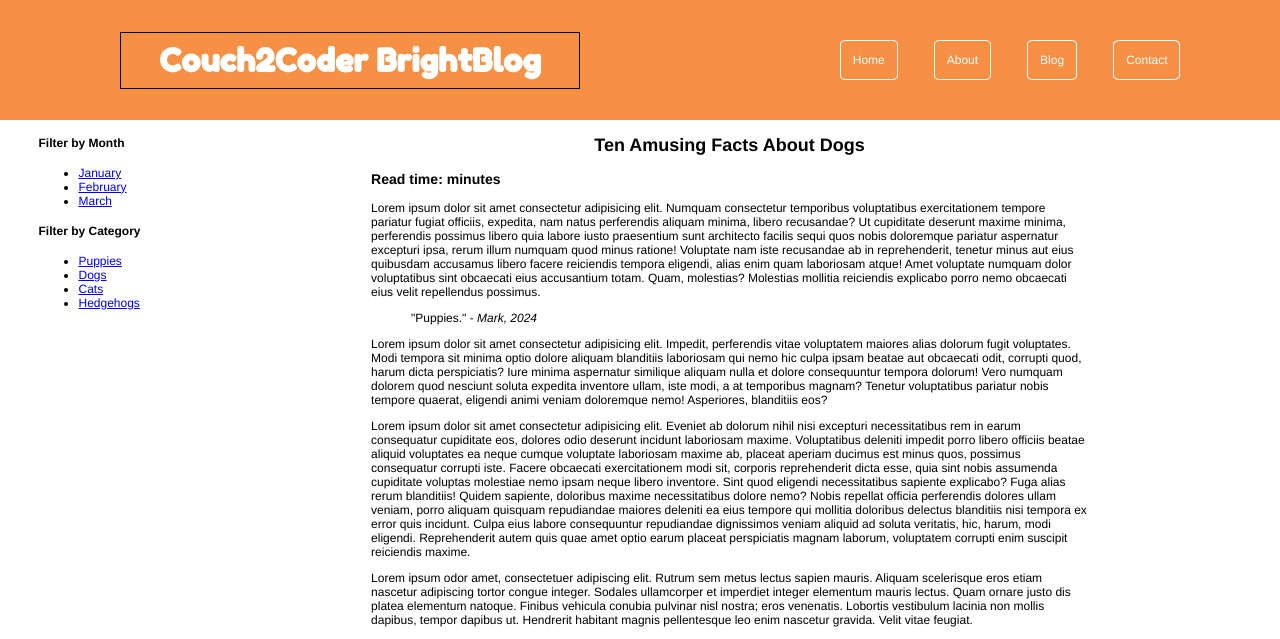
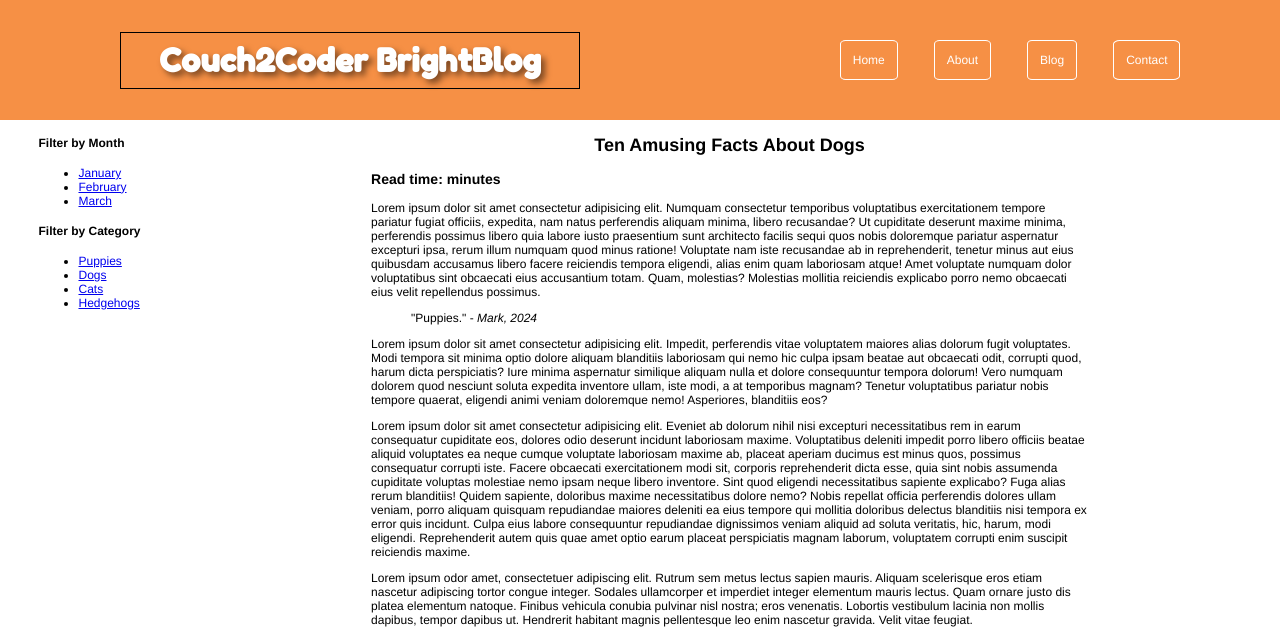
Before and after one commit to markywp/markywp.github.io, a plain HTML site: page index.html in a window 1280 px wide. Shown: the top 639 px of the page. Drawn offline with Linux system fonts and the light colour scheme; no server answers.

Commit message:
second commit from vscode

```diff
--- a/style.css
+++ b/style.css
@@ -83,7 +83,7 @@ body > footer{
     margin: 1vh 3vw;
     padding: 1vh 3vw;
     /* box-shadow: 0.5vmax 0.5vmax 6px rgba(0, 0, 0, 0.8); */
-    /* text-shadow: 4px 4px 6px rgba(0, 0, 0, 0.5); */
+    text-shadow: 4px 4px 6px rgba(0, 0, 0, 0.5);
     /* letter-spacing: 0.1vw; */
     /* word-spacing: 0.1vw; */
     border: 1px solid black;
```
